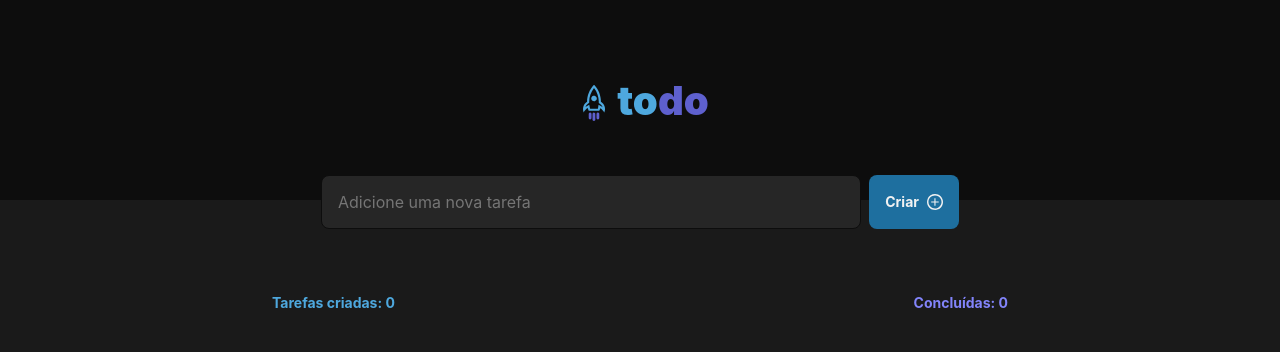
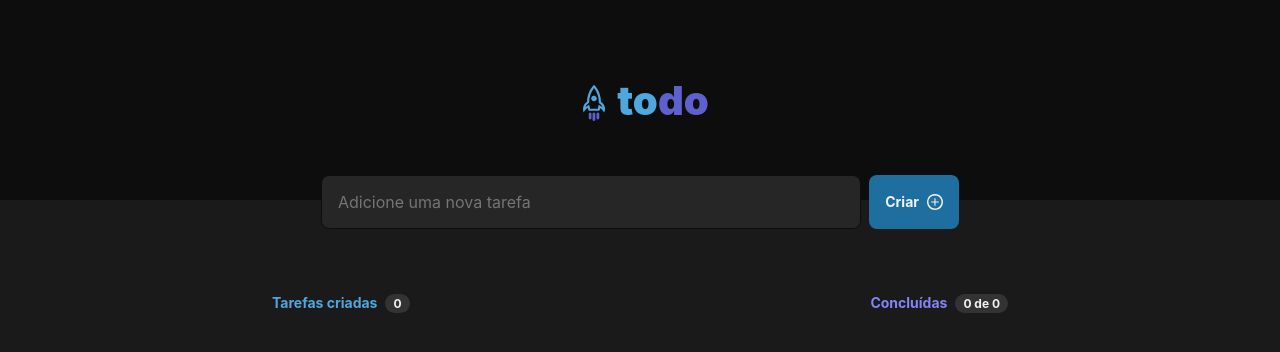
Before and after one commit to rafaelarodrigues90/desafio-01-todo-list, a React app: page / in a window 1280 px wide. Shown: the top 352 px of the page. Built offline with nearby package versions, Linux system fonts and the light colour scheme; the HTML template or start-up script is replaced by a standard one.

Commit message:
fix: ajuste contador de tasks

```diff
--- a/src/components/Info/Info.tsx
+++ b/src/components/Info/Info.tsx
@@ -8,10 +8,17 @@ interface InfoProps {
 export function Info({ totalTasks, completedTasks }: InfoProps) {
   return (
     <div className={styles.container}>
-      <strong className={styles.tarefas}>Tarefas criadas: {totalTasks}</strong>
-      <strong className={styles.concluidas}>
-        Concluídas: {completedTasks}
-      </strong>
+      <div className={styles.counterContainer}>
+        <div className={styles.totalTasks}>Tarefas criadas</div>
+        <div className={styles.counter}>{totalTasks}</div>
+      </div>
+
+      <div className={styles.counterContainer}>
+        <div className={styles.completedTasks}>Concluídas</div>
+        <div className={styles.counter}>
+          {completedTasks} de {totalTasks}
+        </div>
+      </div>
     </div>
   );
 }
--- a/src/components/Info/styles.module.css
+++ b/src/components/Info/styles.module.css
@@ -6,16 +6,35 @@
   margin-bottom: 24px;
 }
 
-.tarefas {
+.counterContainer {
+  display: flex;
+  align-items: flex-start;
+  flex-direction: row;
+}
+
+.totalTasks {
+  display: flex;
   color: var(--blue);
   font-size: 14px;
   font-weight: 700;
   line-height: normal;
 }
 
-.concluidas {
+.completedTasks {
+  display: flex;
   color: var(--purple);
   font-size: 14px;
   font-weight: 700;
   line-height: normal;
 }
+
+.counter {
+  padding: 2px 8px;
+  gap: 10px;
+  border-radius: 999px;
+  background: var(--gray-400);
+  font-size: 12px;
+  font-weight: 700;
+  color: var(--gray-200);
+  margin-left: 8px;
+}
```
